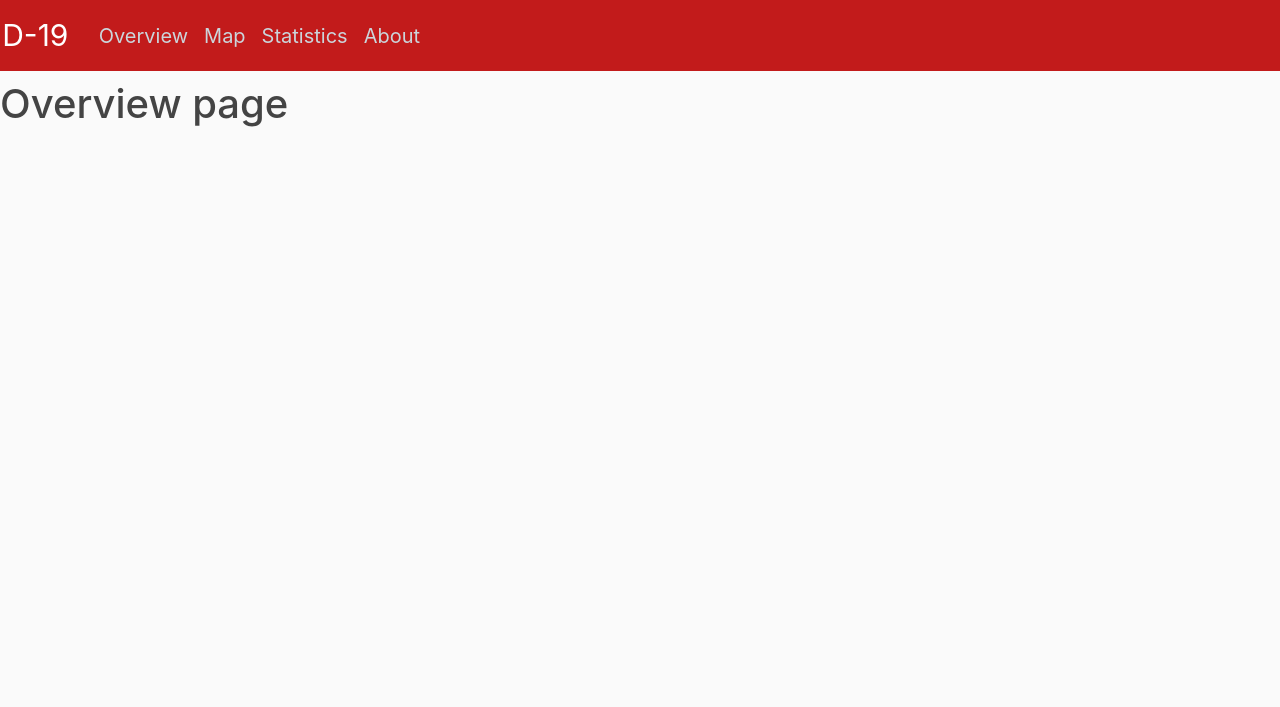
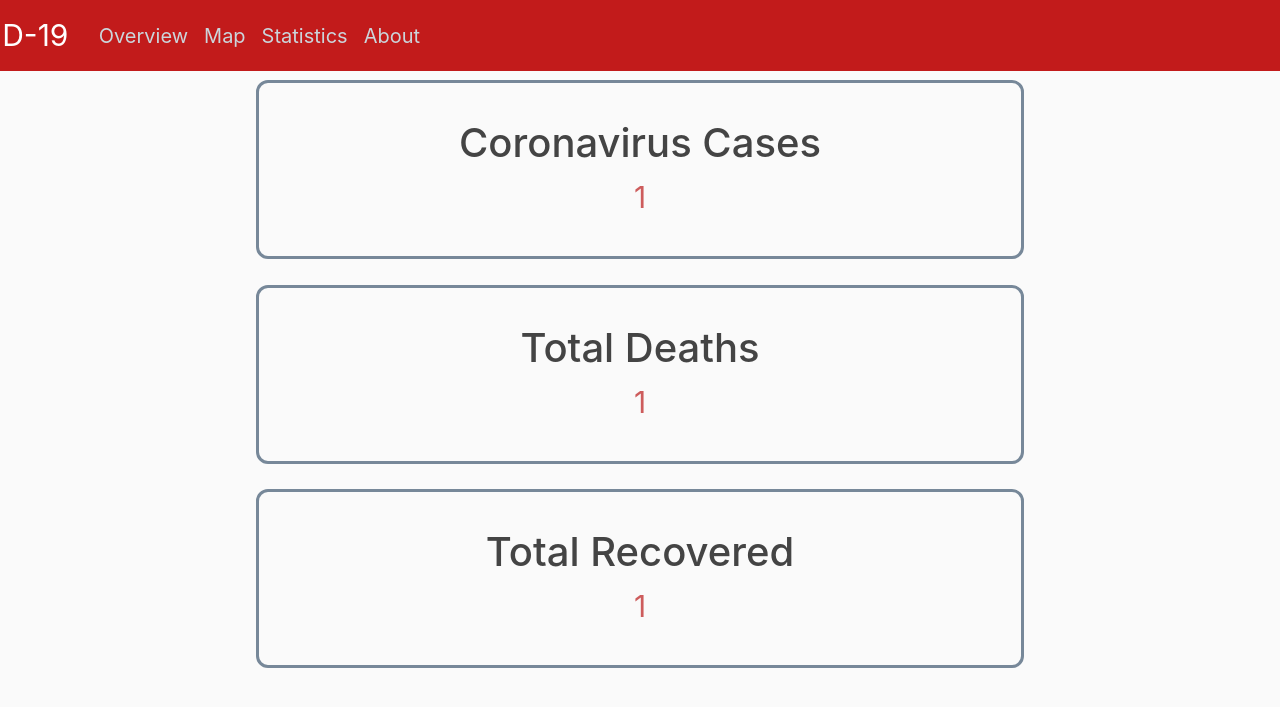
Before and after one commit to IceBreaker8/Covid-19-Website, a Django app: template covid19/templates/covidHtml/overview.html in a window 1280 px wide. Shown: the top 707 px of the page. Run offline with Django 3.2, Linux system fonts and the light colour scheme; the template is opened without the code that fills it: most values are stand-ins (such as "Sample title", 1, 10 or a date in 2020); some libraries are stand-ins or nearby versions.

Commit message:
-Added a new folder called "pageManager" that contains py files about the pages. (instead of hardcoding them inside views.py). -Added overview.html.

```diff
--- a/covid19/templates/covidHtml/overview.html
+++ b/covid19/templates/covidHtml/overview.html
@@ -1,9 +1,46 @@
 {% extends "covidHtml/base.html" %}
 {% block content %}
+    <style>
+        .total {
+            border: 3px solid lightslategrey;
+            border-radius: 2px;
+            padding: 20px;
+            margin-left: 20%;
+            margin-right: 20%;
+            font-size: 30px;
+            text-align: center;
+            margin-top: 2%;
+            border-radius: 12px;
+
+        }
+
+        .num {
+            color: indianred;
+
+        }
+    </style>
 
 
+    <div class="total">
+        <p>
+        <h1>Coronavirus Cases</h1>
+        <p class="num">{{ totalCases }}</p>
 
-    <h1> Overview page </h1>
+    </div>
+    <div class="total">
+        <p>
+        <h1>Total Deaths</h1>
+        <p class="num">{{ totalDeath }}</p>
+
+    </div>
+    <div class="total">
+        <p>
+        <h1>Total Recovered</h1>
+        <p class="num">{{ totalRecov }}</p>
+
+    </div>
+
+
 
 
 
```
Also changed, not shown: covid19/views.py (+7 -2 lines), pageManager/overviewPage.py (added, +26 -0 lines).
